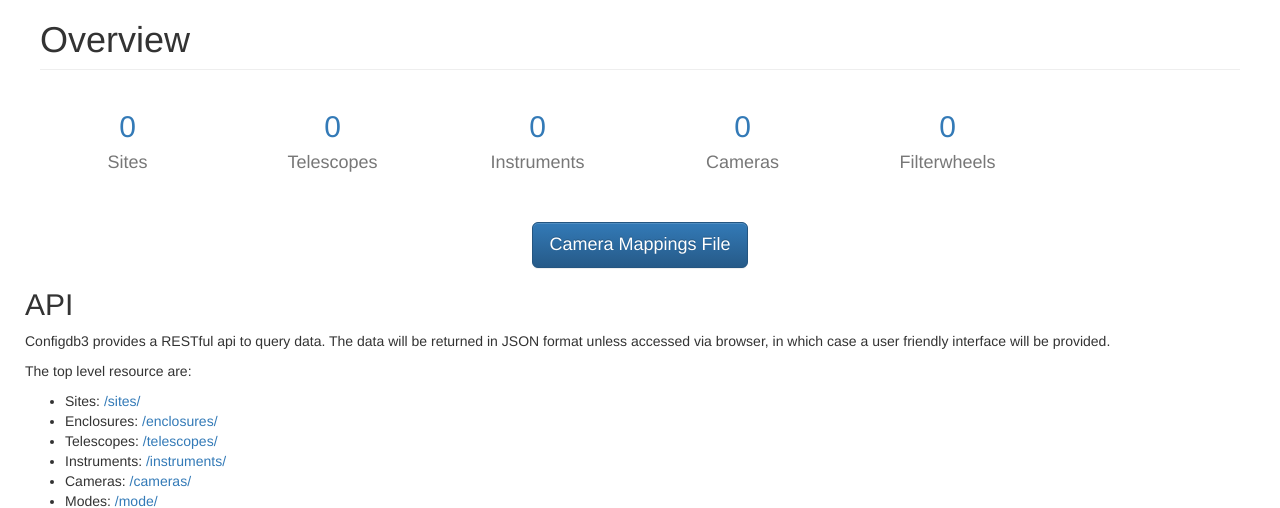
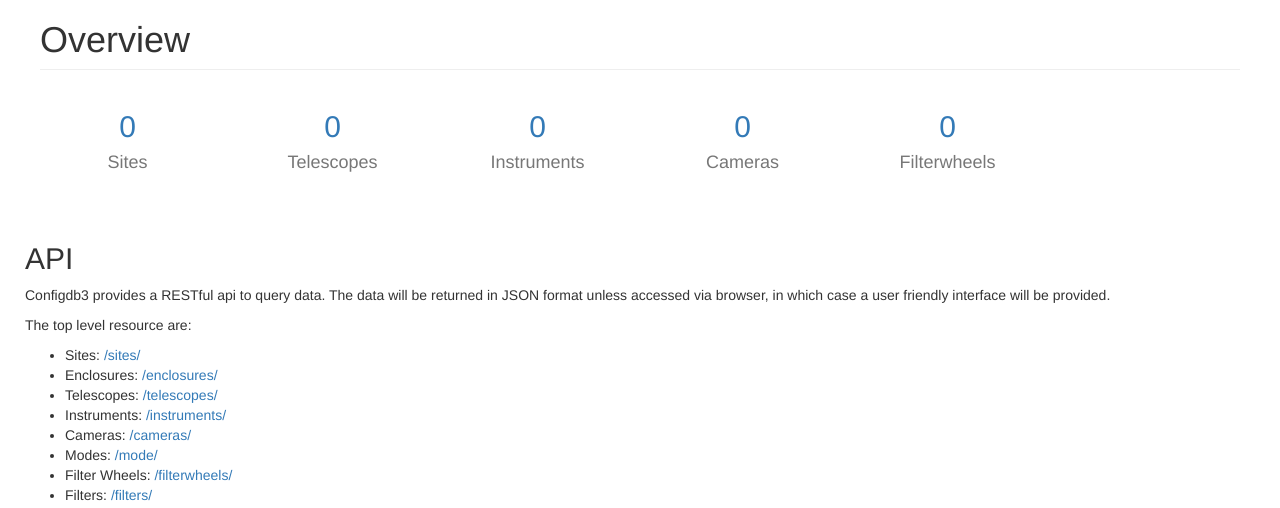
Before and after one commit to observatorycontrolsystem/configdb, a Django app: page / in a window 1280 px wide. Shown: the part 50-558 px from the top of the page. Run offline with Django 3.2, Linux system fonts and the light colour scheme; data that the repository does not hold is empty; some libraries are stand-ins or nearby versions.

Commit message:
Remove camera mappings link

```diff
--- a/configdb3/hardware/templates/hardware/index.html
+++ b/configdb3/hardware/templates/hardware/index.html
@@ -80,7 +80,6 @@
               </div>
             </div>
             <div class="row">
-              <center><a href="{% url 'camera-mappings' %}" class="btn btn-primary btn-lg" title="camera mappings">Camera Mappings File</a></center>
 
             <h2>API</h2>
             <p>
```
